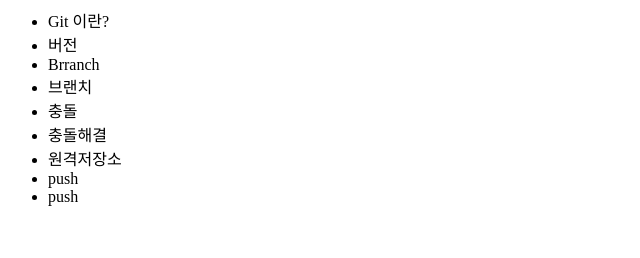
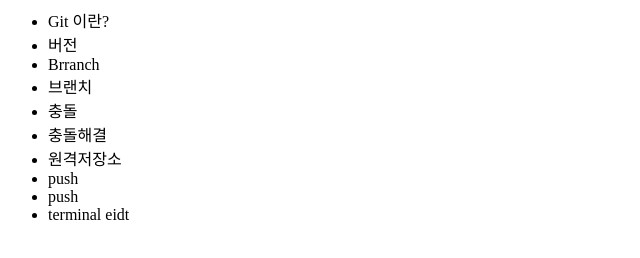
Before and after one commit to youngeun812/opentutorials_git_youngeun, a plain HTML site: page index.html in a window 1280 px wide. Shown: the whole page, without its empty margins (0-640 px from the left). Drawn offline with Linux system fonts and the light colour scheme.

Commit message:
first commit add index.html

```diff
--- a/index.html
+++ b/index.html
@@ -19,6 +19,7 @@
 		 	<li>원격저장소</li>
 		 	<li>push</li>
 		 	<li>push</li>
+		 	<li>terminal eidt</li>
 		  </ul>
 	</body>
 </html>
```
